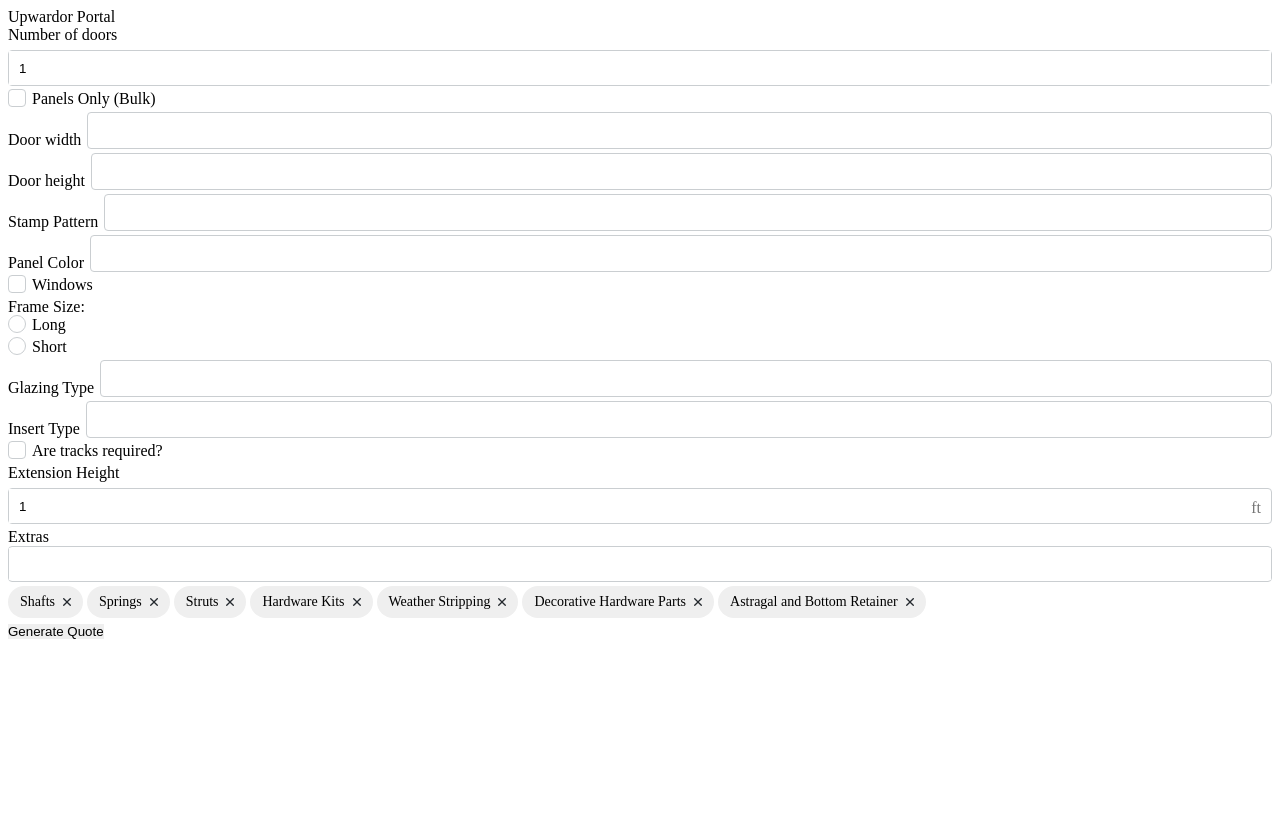
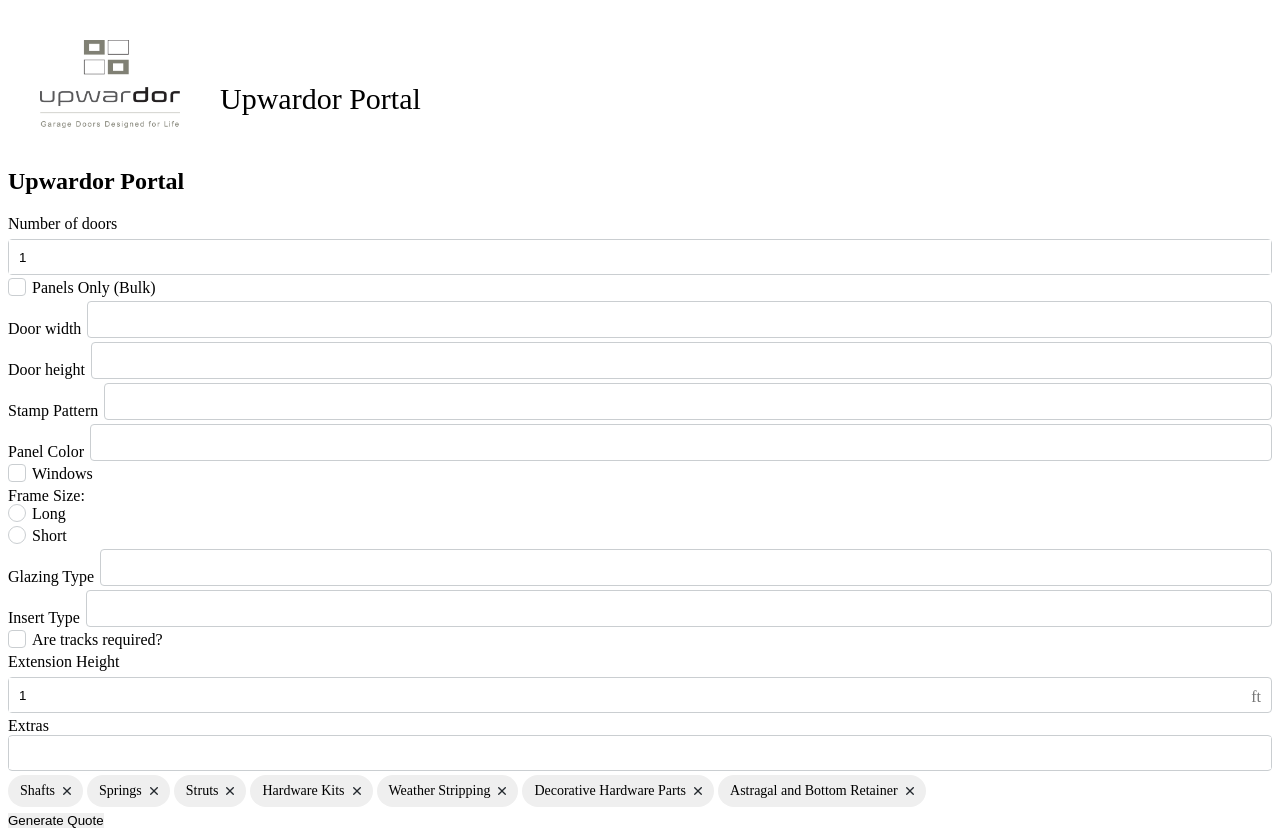
Before and after one commit to Sourav-Patteri/UpwardorPortalVue, a Vue app: page / in a window 1280 px wide. Before the commit the page ends 800 px from the top, so only its background shows below. Built offline with nearby package versions, Linux system fonts and the light colour scheme.

Commit message:
Update App component to render main-content with portal-view

```diff
--- a/src/App.vue
+++ b/src/App.vue
@@ -1,13 +1,12 @@
 <template>
   <div class='app'>
-    Upwardor Portal
-    <quote-generator />
+    <main-content title='Upwardor Portal'>
+      <portal-view></portal-view>
+    </main-content>
   </div>
 </template>
 
 <script setup lang='ts'>
-import QuoteGenerator from '@/components/QuoteGenerator.vue';
+import MainContent from '@/components/MainContent.vue';
+import PortalView from '@/views/PortalView.vue';
 </script>
-
-<style scoped>
-</style>
```
